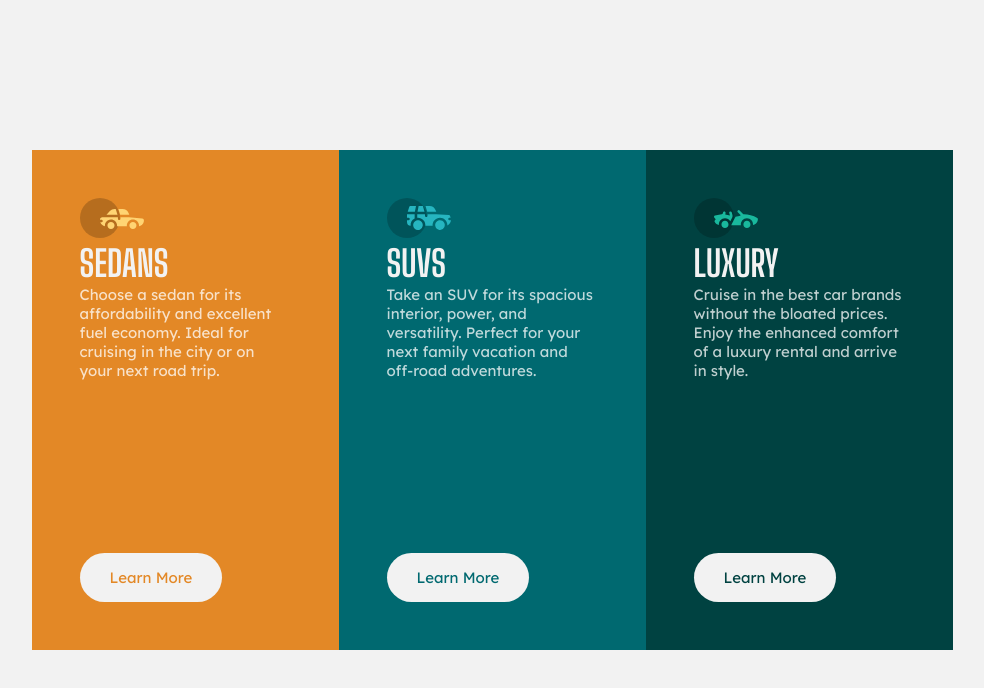
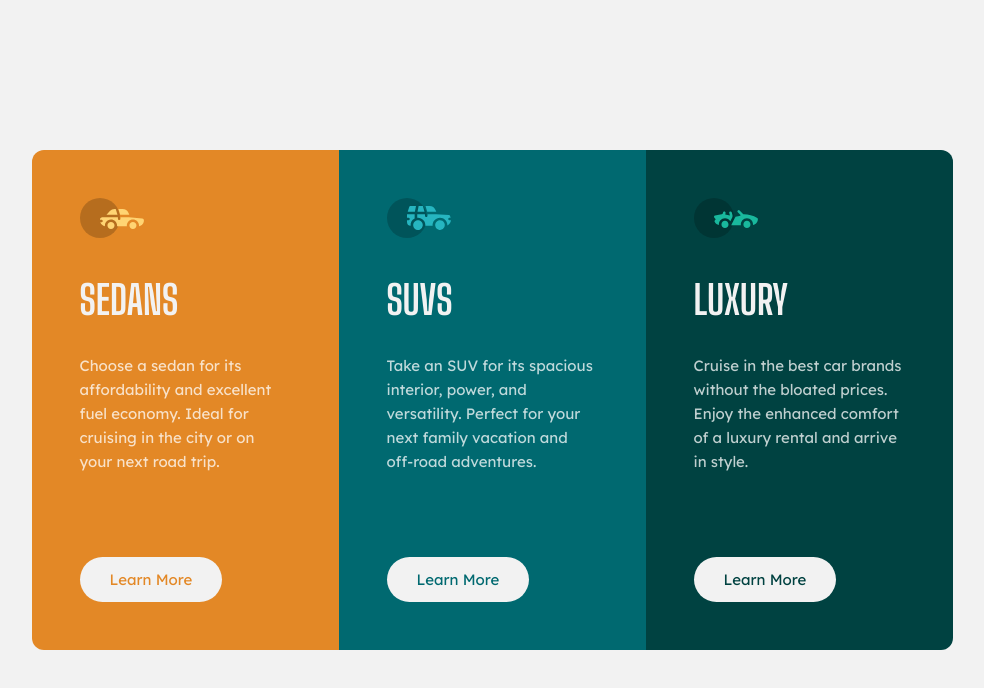
Before and after one commit to horoserp/column-card, a plain HTML site: page index.html in a window 1280 px wide. Shown: the whole page, without its empty margins (148-1132 px from the left). Drawn offline with Linux system fonts and the light colour scheme.

Commit message:
Update CSS: Add border-radius. Add margin and line-height.

```diff
--- a/style.css
+++ b/style.css
@@ -61,6 +61,8 @@ main {
 
 .category:first-child {
   background-color: var(--Bright-orange);
+  border-top-left-radius: 12px;
+  border-bottom-left-radius: 12px;
 }
 
 .category:nth-child(2) {
@@ -69,27 +71,35 @@ main {
 
 .category:last-child {
   background-color: var(--Very-dark-cyan);
+  border-top-right-radius: 12px;
+  border-bottom-right-radius: 12px;
 }
 
 .content {
   margin-bottom: auto;
 }
 
+.content img {
+  margin-bottom: 34px;
+}
+
 .content h1 {
   font-family: "Big";
-  font-size: 36px;
+  font-size: 40px;
   color: var(--Very-light-gray);
   text-transform: uppercase;
+  margin-bottom: 30px;
 }
 
 .content p {
   color: var(--Transparent-white);
+  line-height: 1.6;
 }
 
 .category .button {
   width: fit-content;
   background-color: var(--Very-light-gray);
-  padding: 15px 30px;
+  padding: 13px 30px;
   border-radius: 25px;
 }
 
```
